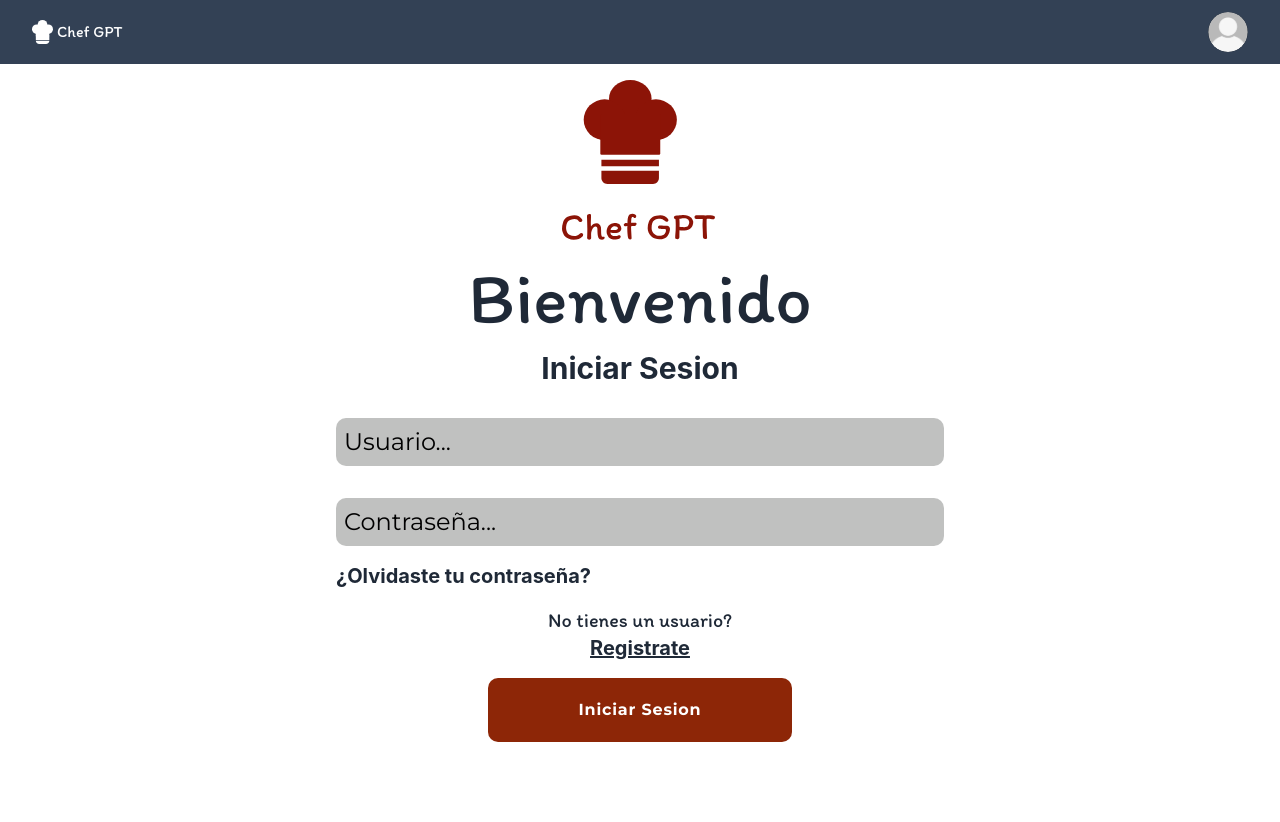
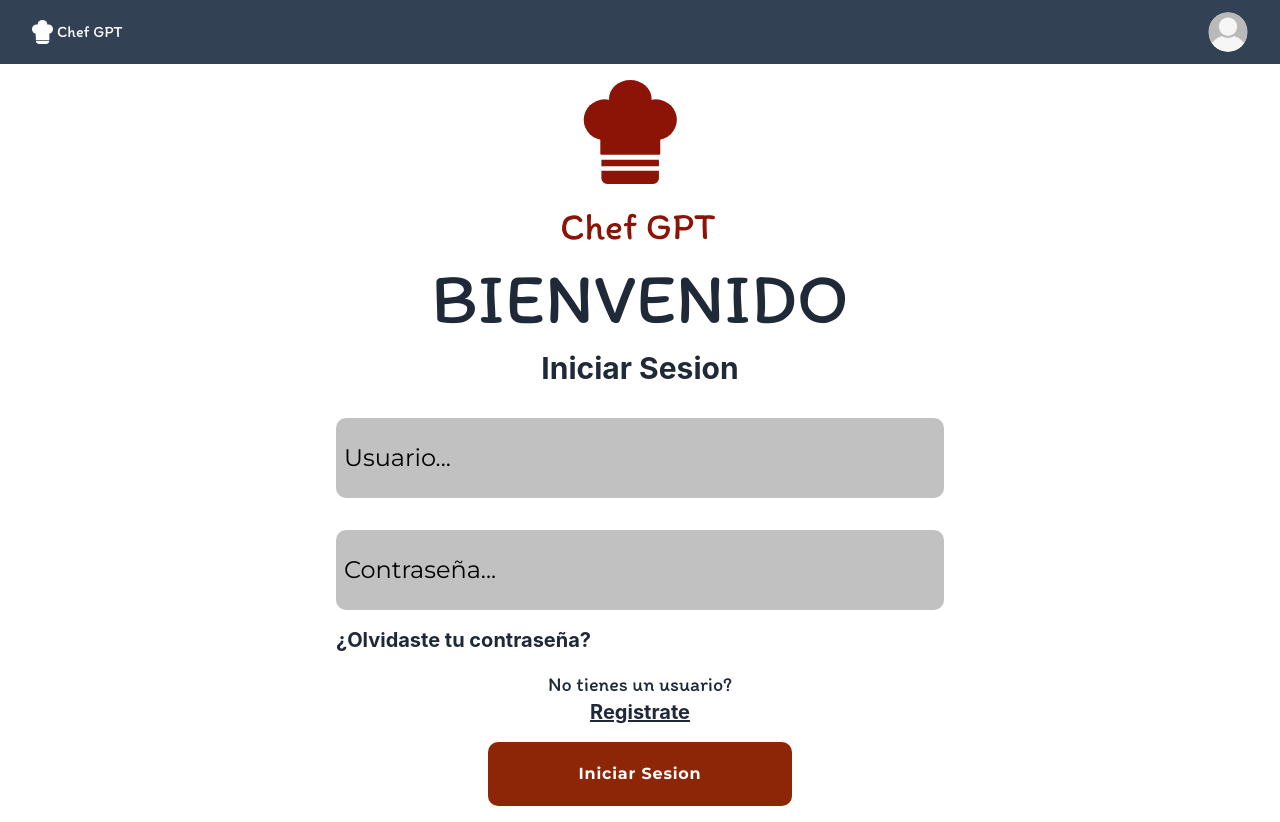
Before and after one commit to No-Country/S12-04-T-Node-React, a React (Vite) app in the folder frontend/: page /login in a window 1280 px wide. Before the commit the page ends 800 px from the top, so only its background shows below. Built offline with nearby package versions, Linux system fonts and the light colour scheme.

Commit message:
se realizaron pequeños cambios en el titulo y padding en los inputs

```diff
--- a/frontend/src/pages/Login.jsx
+++ b/frontend/src/pages/Login.jsx
@@ -30,13 +30,13 @@ const Login = () => {
   return (
     <>
       <img src={img} alt="img" className="w-[10rem] mx-auto pt-4"/>
-      <h1 className="text-7xl font-normal text-center my-4">Bienvenido</h1>
+      <h1 className="text-7xl font-normal text-center my-4">BIENVENIDO</h1>
       <h3 className='text-center text-3xl font-bold my-4' style={{fontFamily: 'SF Pro Display'}}>Iniciar Sesion</h3>
       <form action="" onSubmit={handleData} className="flex flex-col sm:w-1/2  justify-around p-4 mx-auto ">
 
         <input
         style={{backgroundColor: 'rgba(118, 120, 118, 0.46)', borderRadius: '10px'}}
-        className='min-w-[12rem] ps-2 text-2xl py-2 mb-4 placeholder:bolder placeholder:text-black placeholder:text-900'
+        className='min-w-[12rem] ps-2 text-2xl py-6 mb-4 placeholder:bolder placeholder:text-black placeholder:text-900'
         type="text"
         placeholder="Usuario..."
         name="username"
@@ -49,7 +49,7 @@ const Login = () => {
         <input
         style={{backgroundColor: 'rgba(118, 120, 118, 0.46)',
         borderRadius: '10px'}}
-        className='min-w-[12rem] ps-2 text-2xl py-2 mt-4 placeholder:bolder placeholder:text-black placeholder:text-900 '
+        className='min-w-[12rem] ps-2 text-2xl py-6 mt-4 placeholder:bolder placeholder:text-black placeholder:text-900 '
         type="password"
         name="password"
         placeholder='Contraseña...'
```
